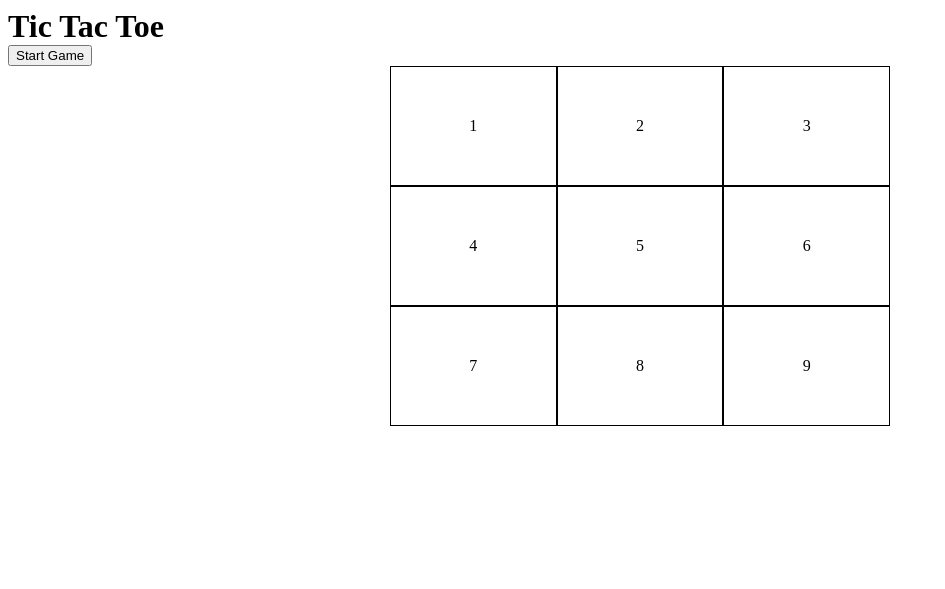
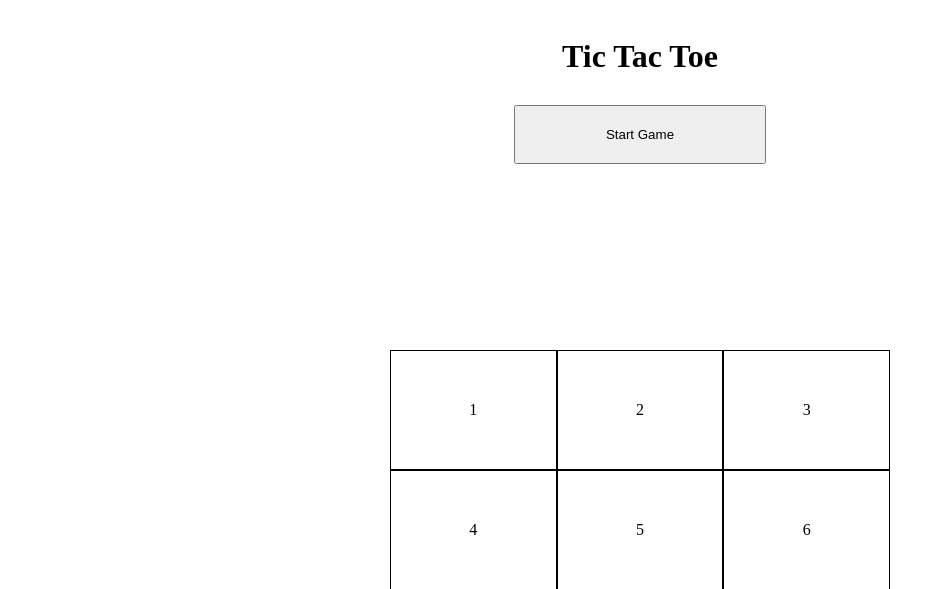
Before and after one commit to brentcam250/TicTacToe-JS, a PHP site: page / in a window 1280 px wide. Shown: the top 589 px of the page, without its empty margins (0-945 px from the left). Before the commit the page ends 426 px from the top, so only its background shows below. Run offline with PHP 8.4, Linux system fonts and the light colour scheme.

Commit message:
added styles for header, added prompt to collect players names, create new players

```diff
--- a/index.html
+++ b/index.html
@@ -7,9 +7,17 @@
   <link href ='./style.css' rel = 'stylesheet'>
 </head>
 <body>
+  <div class = 'header'>
+    <h1>Tic Tac Toe</h1>
+    <button onclick='startGame()'>Start Game</button>
 
-  <h1>Tic Tac Toe</h1>
-  <button onclick='startGame()'>Start Game</button>
+  </div>
+
+  <div id = 'player-container'>
+    <p id = 'player1'></p>
+    <p id = 'vs'></p>
+    <p id = 'player2'></p>
+  </div>
   <div class = 'container'>
     <div id = 'grid'>
       <div id = 'grid-1' class = 'grid-item'>1</div>
--- a/script.js
+++ b/script.js
@@ -28,15 +28,32 @@ const gameboard = (() => {
 function startGame(){
   console.log("hello I hear you ");
   const board = gameboard();
-  const testPlayer = Player("BC", "X");
-  console.log(testPlayer.getLetter);
-  console.log(testPlayer.getName);
+  // window.prompt('Please enter your name', 'Player1');
+  setPlayers();
+
+  // const testPlayer = Player("BC", "X");
+  // console.log(testPlayer.getLetter);
+  // console.log(testPlayer.getName);
 
   // const player1 = PlayerFactory("Brent", "X");
   // console.log(player1.getLetter);
   board.output;
 }
 
+function setPlayers(){
+  let player1_name = prompt("please enter your name", "Player1");
+  let player1 = Player(player1_name, 'X')
+  let player2_name = prompt("please enter your name", "Player2");
+  let player2 = Player(player2_name, 'O')
+  let p1_id = document.getElementById('player1');
+  p1_id.innerHTML = player1_name;
+  let p2_id = document.getElementById('player2');
+  p2_id.innerHTML = player2_name;
+  vs = document.getElementById("vs");
+  vs.innerHTML = "VS"
+
+}
+
 const grid1 = document.getElementById("grid-1");
 grid1.addEventListener("click", function(event){
   console.log('click grid 1');
--- a/style.css
+++ b/style.css
@@ -1,11 +1,33 @@
+.header{
+  display: flex;
+  flex-direction: column;
+  align-items: center;
+}
+.header button {
+  padding: 20px;
+  width: 20%;
+
+}
+
 h1 {
   margin: auto;
+  padding: 30px;
 }
 
 .container {
   width: 500px;
   height: 500px;
   margin: auto;
+}
+
+#player-container {
+  display: flex;
+  flex-direction:  row;
+  justify-content: space-between;
+  font-size: large;
+  font-weight: bold;
+  margin-bottom: 50px;
+  padding: 50px;
 }
 
 #grid {
```
